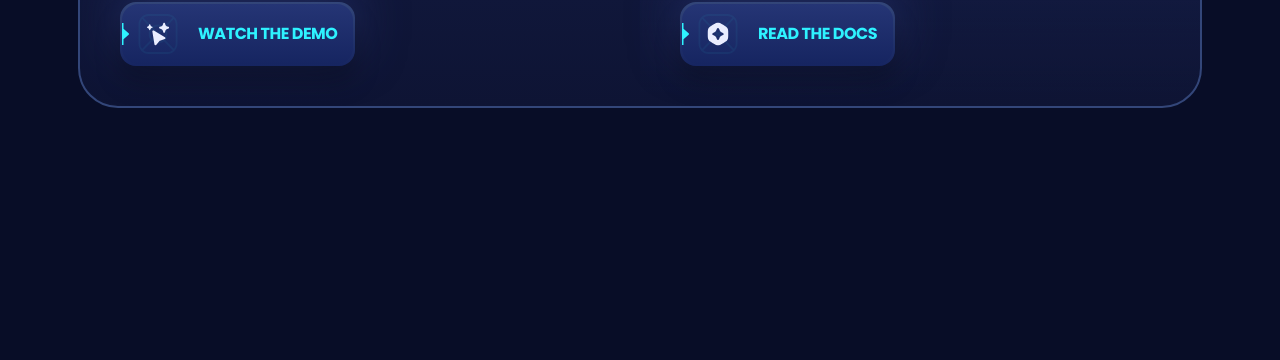
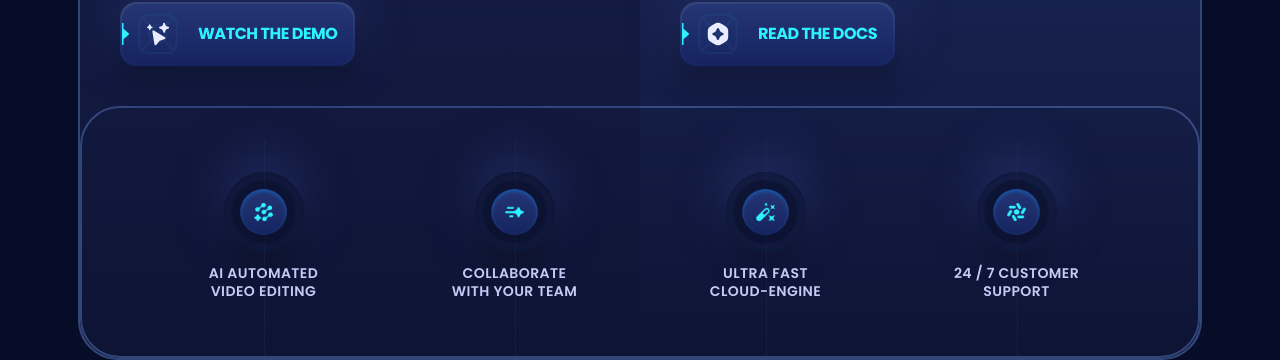
Before and after one commit to fabianorong/saas_app, a React (Vite) app in the folder vite-project/: page / in a window 1280 px wide. Shown: the part 1444-1804 px from the top of the page. Before the commit the page ends 1552 px from the top, so only its background shows below. Built offline with nearby package versions, Linux system fonts and the light colour scheme.

Commit message:
features section done

```diff
--- a/vite-project/src/sections/Features.jsx
+++ b/vite-project/src/sections/Features.jsx
@@ -1,6 +1,6 @@
 import React from "react";
 import { Element } from "react-scroll";
-import { features } from "../constants";
+import { details, features } from "../constants";
 import Button from "../components/Button";
 
 const Features = () => {
@@ -32,6 +32,24 @@ const Features = () => {
                 <Button icon={button.icon}>{button.title}</Button>
               </div>
             ))}
+            <ul className="relative flex justify-around flex-grow px-[5%] border-2 border-s3 rounded-7xl max-md:hidden">
+              <div className="absolute bs-s3/20 top-[38%] left-0 right-0 w-full h-[1px] z-10" />
+              {details.map(({ id, icon, title }) => (
+                <li key={id} className="relative pt-16 px-4 pb-14">
+                  <div className="absolute top-8 bottom-0 left-1/2 bg-s3/20 w-[1px] h-full z-10" />
+                  <div className="flex items-center justify-center mx-auto mb-3 border-2 border-s2 rounded-full hover:border-s4 transition-all duration-500 shadow-500 size-20">
+                    <img
+                      src={icon}
+                      alt={title}
+                      className="size-17/20 object-contain z-20"
+                    />
+                  </div>
+                  <h3 className="relative z-2 max-w-36 mx-auto my-0 base-small text-center uppercase">
+                    {title}
+                  </h3>
+                </li>
+              ))}
+            </ul>
           </div>
         </div>
       </Element>
--- a/vite-project/src/sections/Header.jsx
+++ b/vite-project/src/sections/Header.jsx
@@ -1,21 +1,46 @@
-import React, { useState } from "react";
+import React, { useEffect, useState } from "react";
 import { Link as LinkScroll } from "react-scroll";
 import clsx from "clsx";
 
-const NavLink = ({ title }) => (
-  <LinkScroll className="base-bold text-p4 uppercase transition-colors duration-500 cursor-pointer hover:text-p1 max-lg:my-4 max-lg:h5">
-    {title}
-  </LinkScroll>
-);
-
 const Header = () => {
+  const [hasScrolled, setHasScrolled] = useState(false);
   const [isOpen, setIsOpen] = useState(false);
 
+  useEffect(() => {
+    const handleScroll = () => {
+      setHasScrolled(window.scrollY > 32);
+    };
+    window.addEventListener("scroll", handleScroll);
+
+    return () => {
+      window.removeEventListener("scroll", handleScroll);
+    };
+  }, []);
+
+  const NavLink = ({ title }) => (
+    <LinkScroll
+      onClick={() => setIsOpen(false)}
+      to={title}
+      offset={-100}
+      spy
+      smooth
+      activeClass="nav-active"
+      className="base-bold text-p4 uppercase transition-colors duration-500 cursor-pointer hover:text-p1 max-lg:my-4 max-lg:h5"
+    >
+      {title}
+    </LinkScroll>
+  );
+
   return (
-    <header className="fixed top-0 left-0 z-50 w-full py-10">
+    <header
+      className={clsx(
+        "fixed top-0 left-0 z-50 w-full py-10 transition-all duration-500 max-lg:py-4",
+        hasScrolled && "py-2 bg-black-100 backdrop-blur-[8px]"
+      )}
+    >
       <div className="container flex h-14 items-center max-lg:px-5">
         <a className="lg:hidden flex-1 cursor-pointer z-2">
-          <img src="/images/xora.svg" alt="logo"></img>
+          <img src="/images/xora.svg" width={115} height={55} alt="logo"></img>
         </a>
         <div
           className={clsx(
@@ -34,7 +59,7 @@ const Header = () => {
                 <li className="nav-logo">
                   <LinkScroll
                     to="hero"
-                    offset={-100}
+                    offset={-250}
                     spy
                     smooth
                     className={clsx(
```
